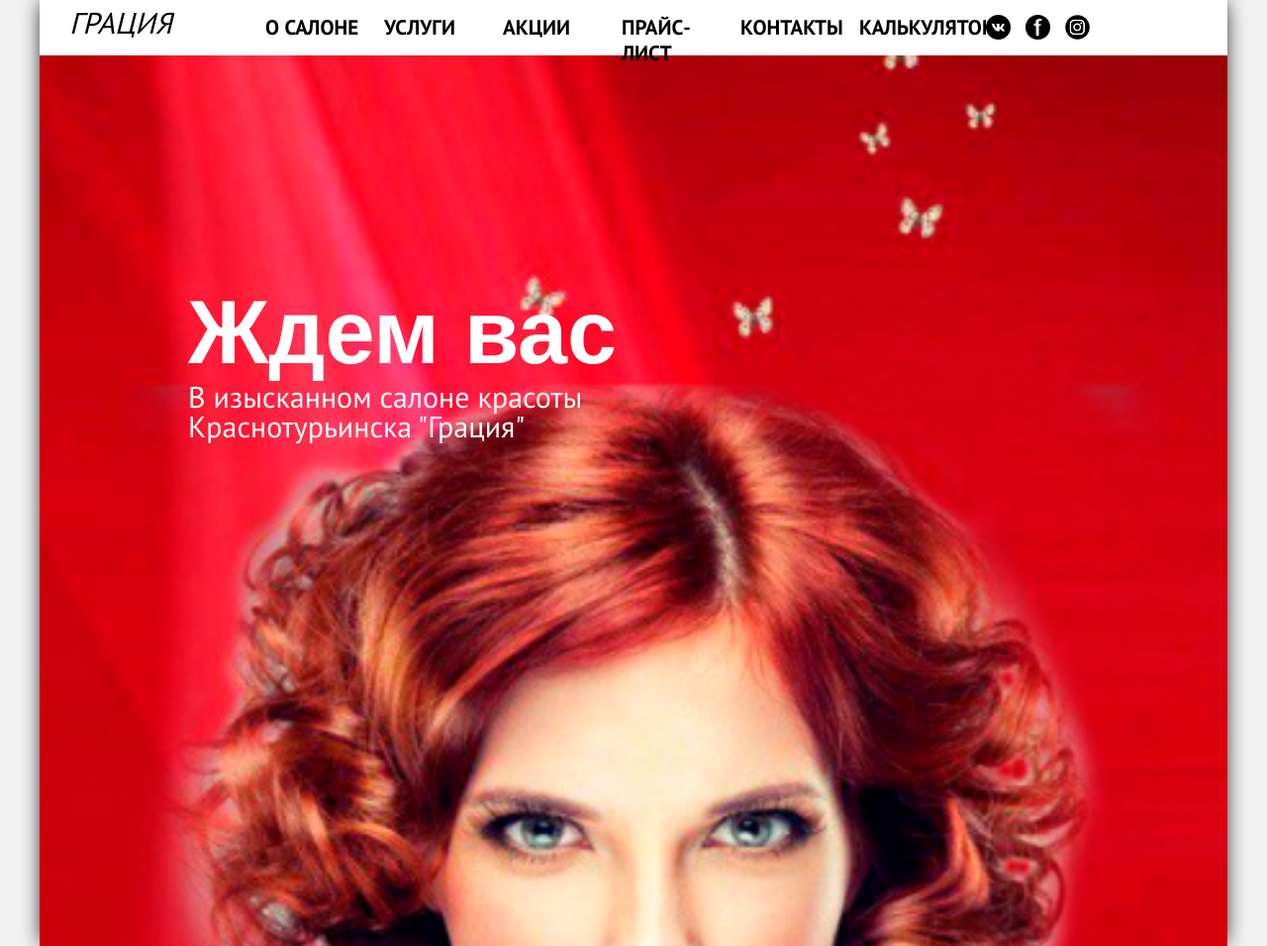
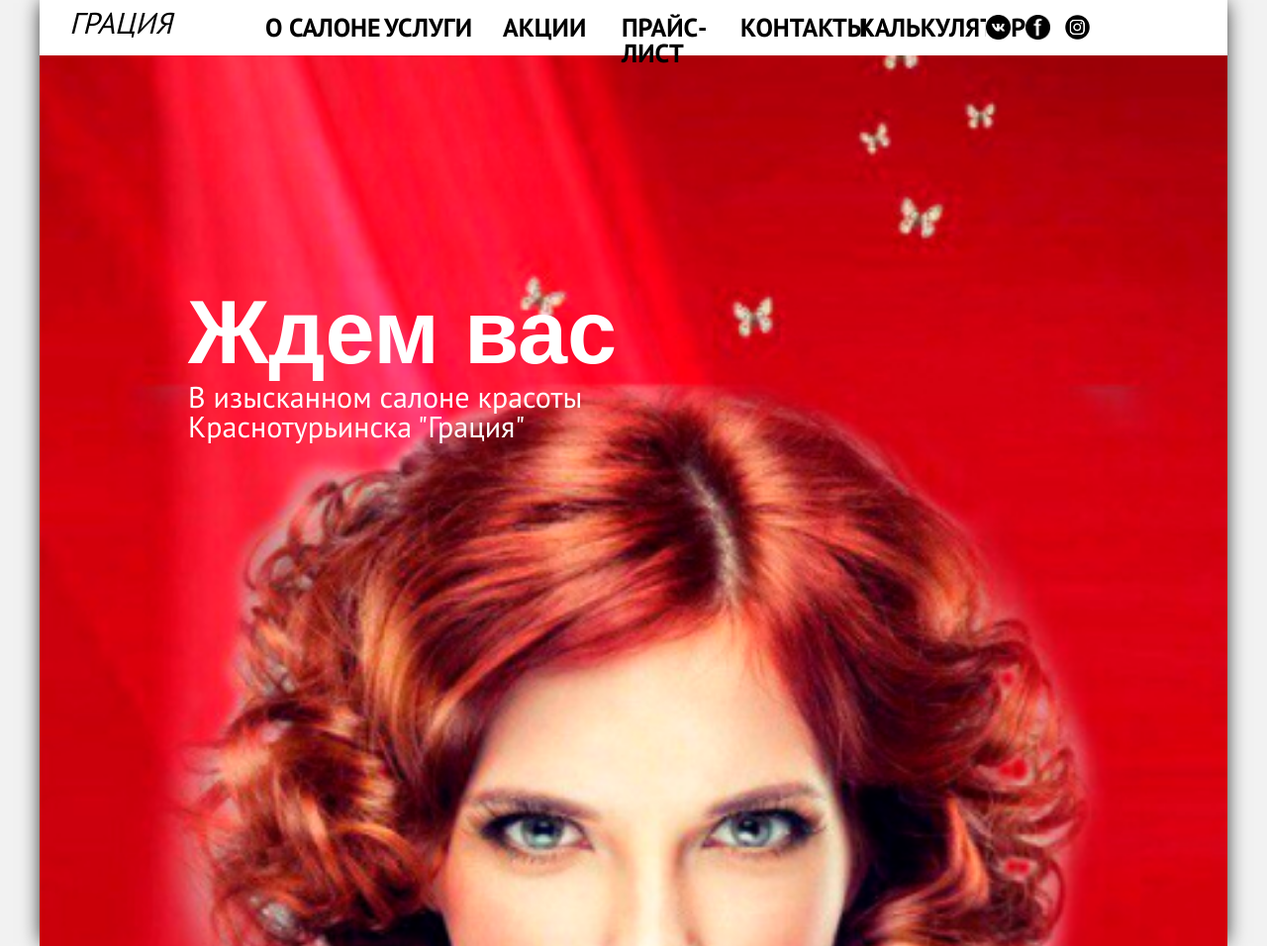
Before and after one commit to stydiagrace/gracia, a plain HTML site: page index.html in a window 1280 px wide. Shown: the whole page at 99% size. Drawn offline with Linux system fonts and the light colour scheme.

Commit message:
Update style.css

```diff
--- a/css/style.css
+++ b/css/style.css
@@ -33,7 +33,7 @@ img {
   position: relative;
   width: 100%;
   height: 56px;
-  font-size: 21px;
+  font-size: 26px;
   color: #000000;
   line-height: 26px;
   vertical-align: center;
```
